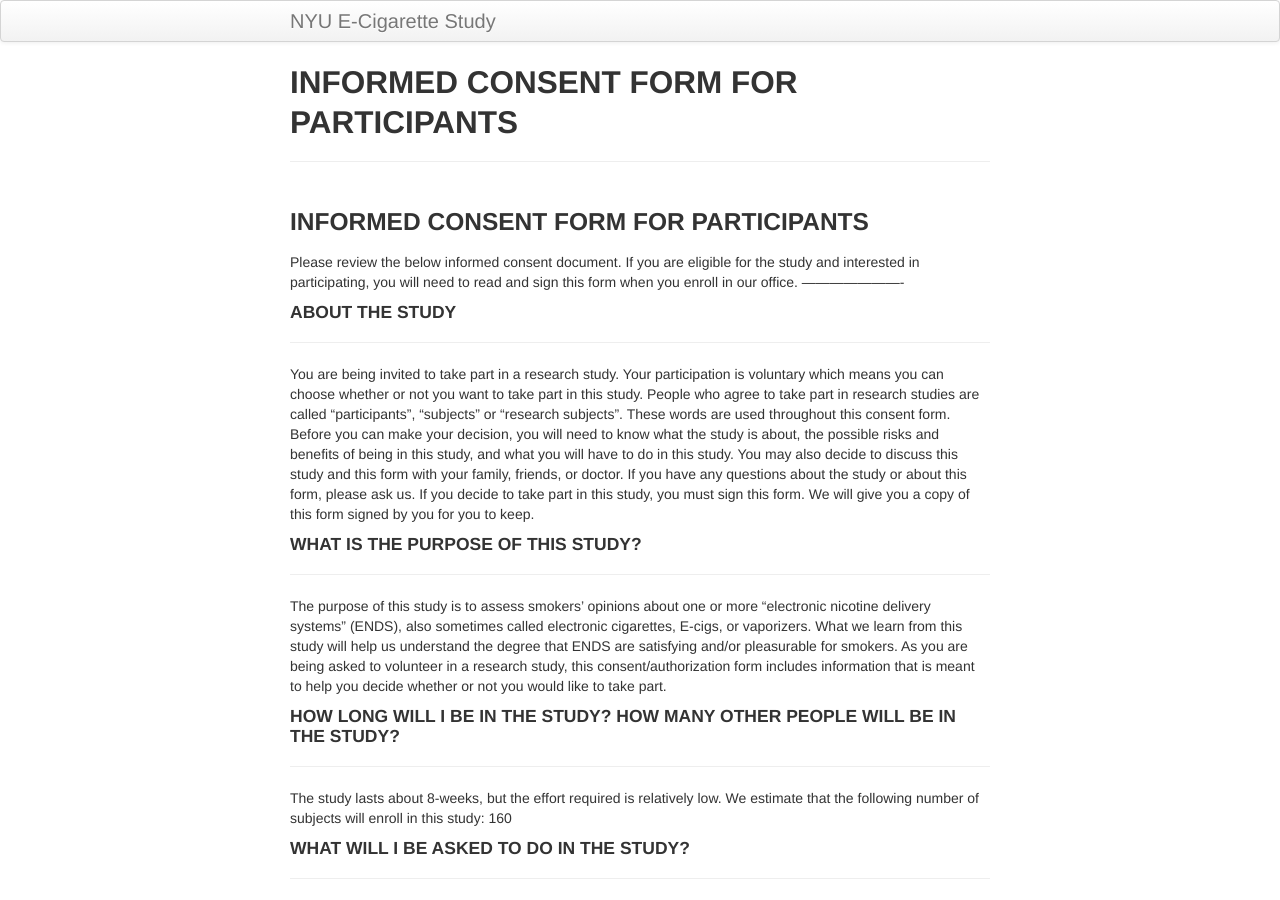
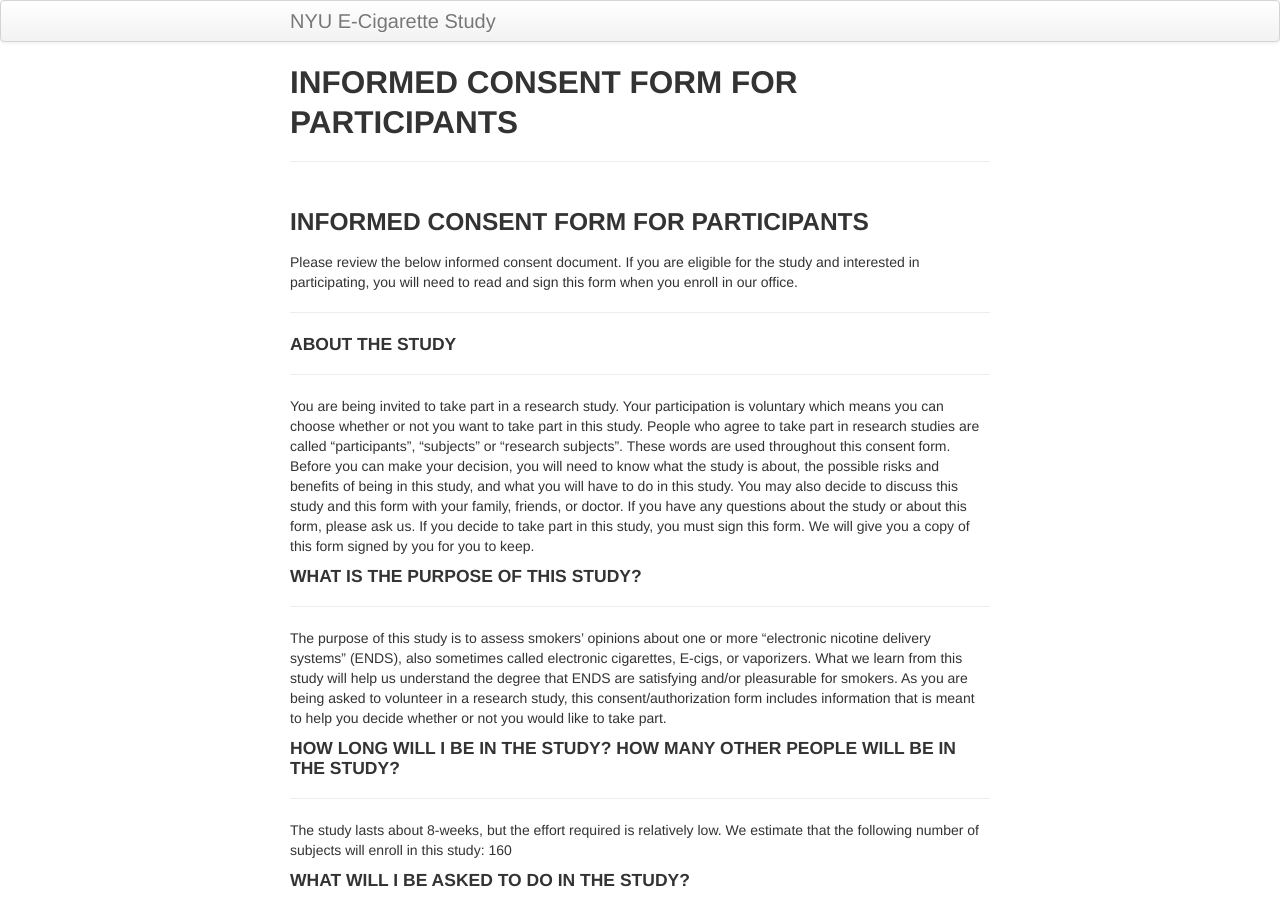
Before and after one commit to nyu-mhealth/juul_study_page, a Jekyll site: the page built from pages/consent_link.md, in a window 1280 px wide and 900 px high. Built offline with Jekyll 4.4.1, drawn with Linux system fonts in a browser that asks for light colours; our own code applies the rules of GitHub Pages for plain Markdown files.

```diff
--- a/pages/consent_link.md
+++ b/pages/consent_link.md
@@ -4,7 +4,9 @@ layout: page
 
 ### INFORMED CONSENT FORM FOR PARTICIPANTS
 Please review the below informed consent document. If you are eligible for the study and interested in participating, you will need to read and sign this form when you enroll in our office.
+
 ----------------------
+
 #### ABOUT THE STUDY
 ----------------------
 You are being invited to take part in a research study. Your participation is voluntary which means you can choose whether or not you want to take part in this study. People who agree to take part in research studies are called "participants", "subjects" or "research subjects". These words are used throughout this consent form. Before you can make your decision, you will need to know what the study is about, the possible risks and benefits of being in this study, and what you will have to do in this study. You may also decide to discuss this study and this form with your family, friends, or doctor. If you have any questions about the study or about this form, please ask us. If you decide to take part in this study, you must sign this form. We will give you a copy of this form signed by you for you to keep.
@@ -34,7 +36,7 @@ The study requires that you only use the ENDS device provided to you by the stud
 
 + Participants may benefit from harm reduction due to switching from combustible cigarettes to e-cigarettes, but this is a new area of research for which the results of the proposed study are applicable.
 
-### WHAT IF NEW INFORMATION BECOMES AVAILABLE?
+#### WHAT IF NEW INFORMATION BECOMES AVAILABLE?
 ----------------------
 During the course of this study we may find more information that could be important to you. This includes information that might cause you to change your mind about being in the study. We will notify you as soon as possible if such information becomes available.
 
```
